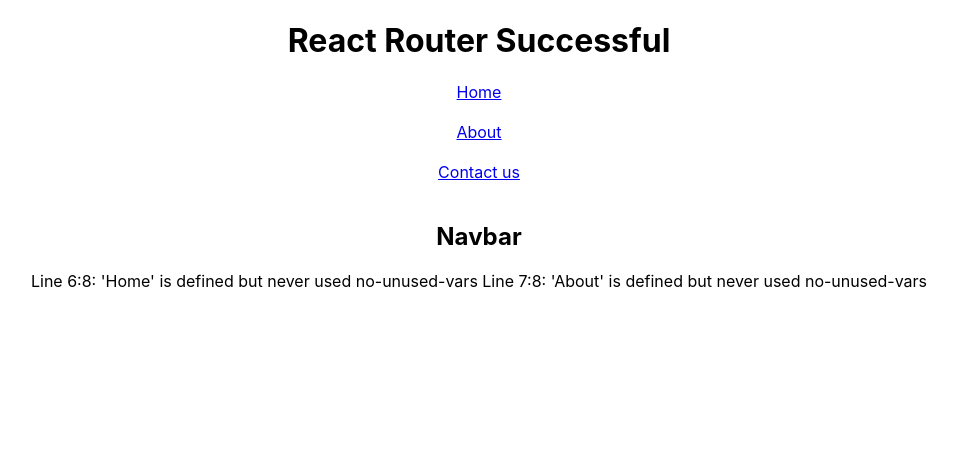
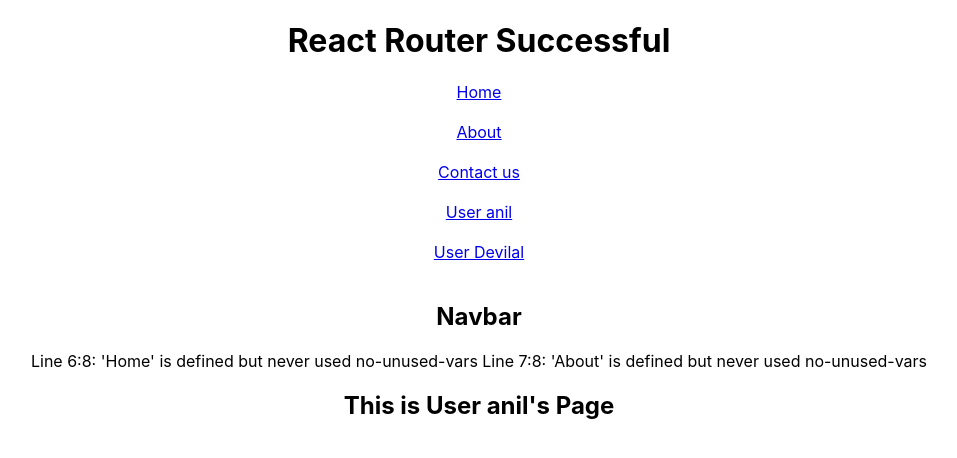
Before and after one commit to devilalpanchal/React-Router-Youtb02, a React (Create React App) app: page /user/anil in a window 1280 px wide. Shown: the top 458 px of the page, without its empty margins (161-1118 px from the left). Built offline with nearby package versions, Linux system fonts and the light colour scheme.

Commit message:
Use Pramas

```diff
--- a/src/App.js
+++ b/src/App.js
@@ -5,6 +5,7 @@
 import Navbar from './Component/Navbar';
 import { Link } from 'react-router-dom';
 import Page404 from './Component/Page404';
+import User from './Component/User';
 function App() {
   return (
     <div className="App">
@@ -13,14 +14,17 @@
         <Link to="/home">Home</Link><br /> <br />
         <Link to="/about">About</Link> <br /> <br />
         <Link to="/Contact">Contact us</Link> <br /> <br />
+        <Link to="/user/anil"> User anil</Link> <br /> <br />
+        <Link to="/user/devilal"> User Devilal</Link> <br /> <br />
 
         <Navbar />
         <Routes>
           <Route path='/home' element={<Home />} />
           <Route path='/about' element={<About />} />
           <Route path='/navbar' element={<Navbar />} />
+          <Route path='/user/:name' element={<User />} />
           <Route path='/' element={<Navigate to="/Page404"/>} />
-          <Route path='/' element={<Page404/>} />
+          {/* <Route path='/' element={<Page404/>} /> */}
         </Routes>
       </BR>
     </div>
--- /dev/null
+++ b/src/Component/User.js
@@ -0,0 +1,16 @@
+import React from "react";
+import { useParams } from "react-router-dom";
+function User(){
+
+    const params = useParams();
+    const {name} = params
+    return(
+        <>
+        <div>
+            <h2> This is User {name}'s Page</h2>
+        </div>
+        </>
+    )
+}
+
+export default User;
```
